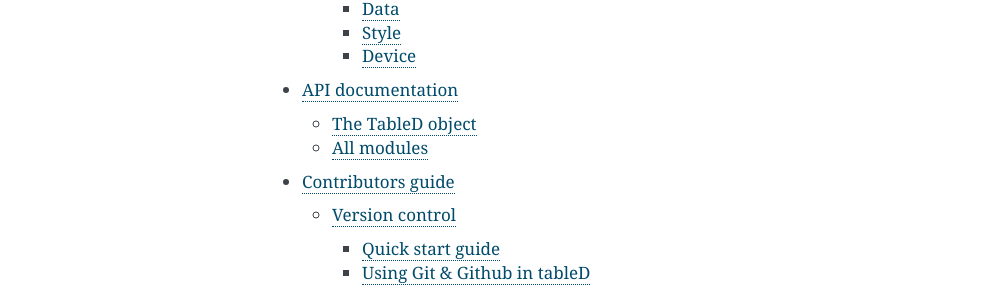
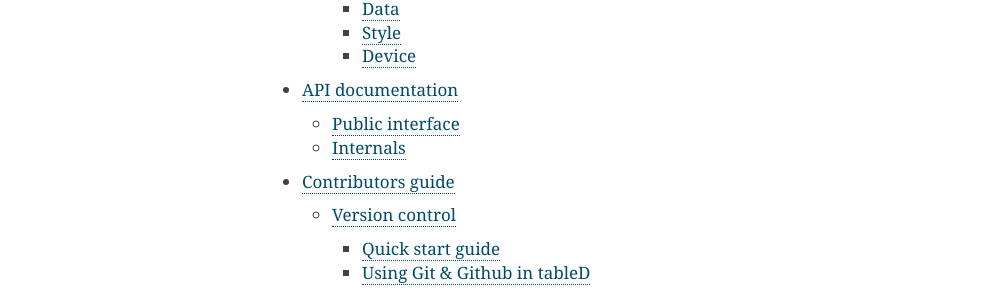
Before and after one commit to tommyip/tabled, a Sphinx documentation site: the page built from docs/index.rst, in a window 1280 px wide. Shown: the part 909-1207 px from the top of the page, without its empty margins (148-1140 px from the left). Built offline with Sphinx 7.4.7, drawn with Linux system fonts in a browser that asks for light colours.

Commit message:
docs: Improve public api / internals docs separation.

```diff
--- a/docs/api_documentation.rst
+++ b/docs/api_documentation.rst
@@ -2,10 +2,10 @@
 API documentation
 =================
 
-The TableD object
------------------
-This is the main developer interface, all of tableD's functionality can be
-accessed through these 5 methods.
+Public interface
+----------------
+Here is the documentation for the public API, all of the library's
+functionality can be accessed through these 5 methods.
 
 .. module:: tabled
 
@@ -16,9 +16,9 @@ accessed through these 5 methods.
 .. automethod:: TableD.show
 
 
-All modules
------------
-Here are the documentations for all modules in TableD, internal or not.
+Internals
+---------
+Here is the documentation for all modules.
 
 .. automodule:: tabled.tabled
     :members:
```
